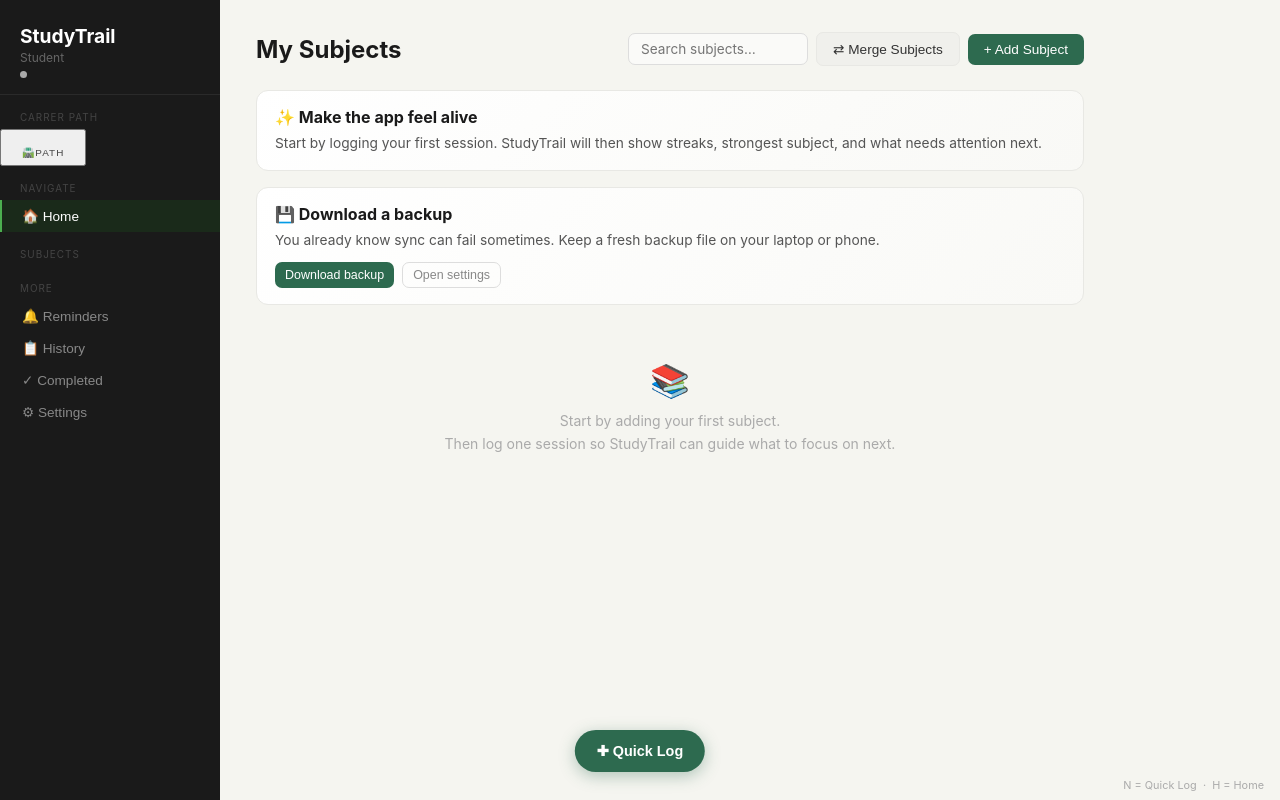
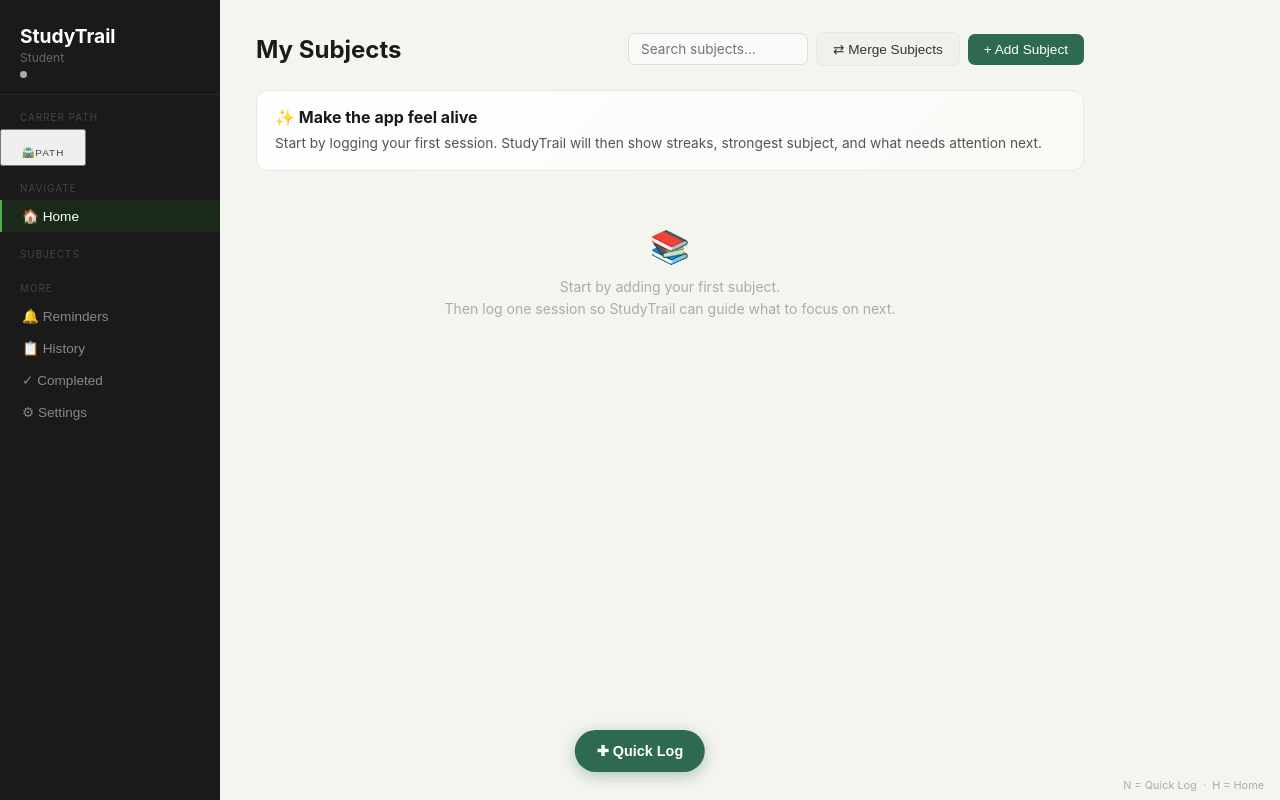
Before and after one commit to s4203684/trail, a plain HTML site: page index.html in a window 1280 px wide. Both pictures are taken after a click on the element "Go home". Drawn offline with Linux system fonts and the light colour scheme.

Commit message:
ui improvment

```diff
--- a/index.html
+++ b/index.html
@@ -431,7 +431,6 @@
       <div id="session-intelligence"></div>
       <div id="weekly-summary"></div>
       <div id="revision-banner"></div>
-      <div id="backup-reminder"></div>
       <div id="subject-list"></div>
     </div>
 
@@ -1111,31 +1110,6 @@
   </div>`;
 }
 
-function renderBackupReminder() {
-  const el = document.getElementById('backup-reminder');
-  if (!el) return;
-  const lastExport = localStorage.getItem('st2_last_export');
-  const backupRaw = localStorage.getItem('st2_backup');
-  let backupAge = null;
-  if (backupRaw) {
-    try {
-      const parsed = JSON.parse(backupRaw);
-      if (parsed.backedUpAt) backupAge = Math.floor((Date.now() - new Date(parsed.backedUpAt).getTime()) / 86400000);
-    } catch(e) {}
-  }
-  const noExport = !lastExport;
-  const exportOld = lastExport ? ((Date.now() - new Date(lastExport).getTime()) / 86400000) >= 5 : false;
-  if (!noExport && !exportOld && !(backupAge !== null && backupAge >= 3)) {
-    el.innerHTML = '';
-    return;
-  }
-  el.innerHTML = `<div class="smart-banner">
-    <div class="smart-banner-title">💾 Download a backup</div>
-    <div class="smart-banner-text">You already know sync can fail sometimes. Keep a fresh backup file on your laptop or phone.</div>
-    <div class="insight-meta"><button class="btn btn-green btn-sm" onclick="exportData()">Download backup</button><button class="btn btn-ghost btn-sm" onclick="showPage('settings')">Open settings</button></div>
-  </div>`;
-}
-
 function updateSubjectPageFab() {
   document.body.classList.toggle('on-subject-page', !!(currentSubjectId && document.getElementById('page-subject') && document.getElementById('page-subject').classList.contains('active')));
 }
@@ -1149,7 +1123,7 @@
   if (name === 'reminders') { document.querySelector('[onclick="showPage(\'reminders\')"]').classList.add('active'); renderReminders(); }
   if (name === 'history')   { document.querySelector('[onclick="showPage(\'history\')"]').classList.add('active'); renderHistory(); }
   if (name === 'completed') { document.querySelector('[onclick="showPage(\'completed\')"]').classList.add('active'); renderCompletedSubjects(); }
-  if (name === 'settings')  { document.querySelector('[onclick="showPage(\'settings\')"]').classList.add('active'); document.getElementById('settings-name').value = getName(); updateBackupStatus(); renderBackupReminder(); }
+  if (name === 'settings')  { document.querySelector('[onclick="showPage(\'settings\')"]').classList.add('active'); document.getElementById('settings-name').value = getName(); updateBackupStatus(); }
   if (name === 'subjects')  { currentSubjectId = null; renderSubjects(); buildSidebar(); const hb = document.getElementById('nav-home'); if(hb) hb.classList.add('active'); }
 }
 
@@ -1176,7 +1150,7 @@
 function renderSubjects() {
   const data = getData();
   const due  = getDueReminders();
-  const orderedSubjects = sortSubjects(data.subjects, data.history);
+  const orderedSubjects = sortSubjects(data.subjects, data.history).filter(s => (s.status || 'active') !== 'done');
   renderSessionIntelligence(data);
 
   const focusCard = document.getElementById('focus-card');
@@ -1263,7 +1237,10 @@
 
   const list = document.getElementById('subject-list');
   if (orderedSubjects.length === 0) {
-    list.innerHTML = `<div class="empty"><div class="empty-icon">📚</div><div class="empty-text">Start by adding your first subject.<br>Then log one session so StudyTrail can guide what to focus on next.</div></div>`;
+    const hasCompletedOnly = data.subjects.length > 0;
+    list.innerHTML = hasCompletedOnly
+      ? `<div class="empty"><div class="empty-icon">✓</div><div class="empty-text">All your subjects are marked done.<br>Check the <strong>Completed Subjects</strong> page, or add a new one to keep going.</div></div>`
+      : `<div class="empty"><div class="empty-icon">📚</div><div class="empty-text">Start by adding your first subject.<br>Then log one session so StudyTrail can guide what to focus on next.</div></div>`;
     return;
   }
 
@@ -1842,7 +1819,7 @@
   document.getElementById('sb-name').textContent = getName() || 'Student';
   const data = getData();
   const due = getDueReminders().length;
-  document.getElementById('sb-subjects').innerHTML = sortSubjects(data.subjects, data.history).map(s =>
+  document.getElementById('sb-subjects').innerHTML = sortSubjects(data.subjects, data.history).filter(s => (s.status || 'active') !== 'done').map(s =>
     `<button class="sidebar-btn sb-subject-btn ${currentSubjectId===s.id?'active':''}" data-id="${s.id}" onclick="openSubject('${s.id}')">
       <span style="display:inline-block;width:7px;height:7px;border-radius:50%;background:${(s.customColor || COLORS[s.colorIdx%COLORS.length])};margin-right:8px;flex-shrink:0;vertical-align:middle"></span>${esc(s.name)}
     </button>`).join('');
@@ -3398,7 +3375,6 @@
   updateBackupStatus();
   updateStreak();
   checkA2HS();
-  renderBackupReminder();
   const hb = document.getElementById('nav-home'); if(hb) hb.classList.add('active');
 
   // 2. If token exists, always try to load from Gist on open
```
